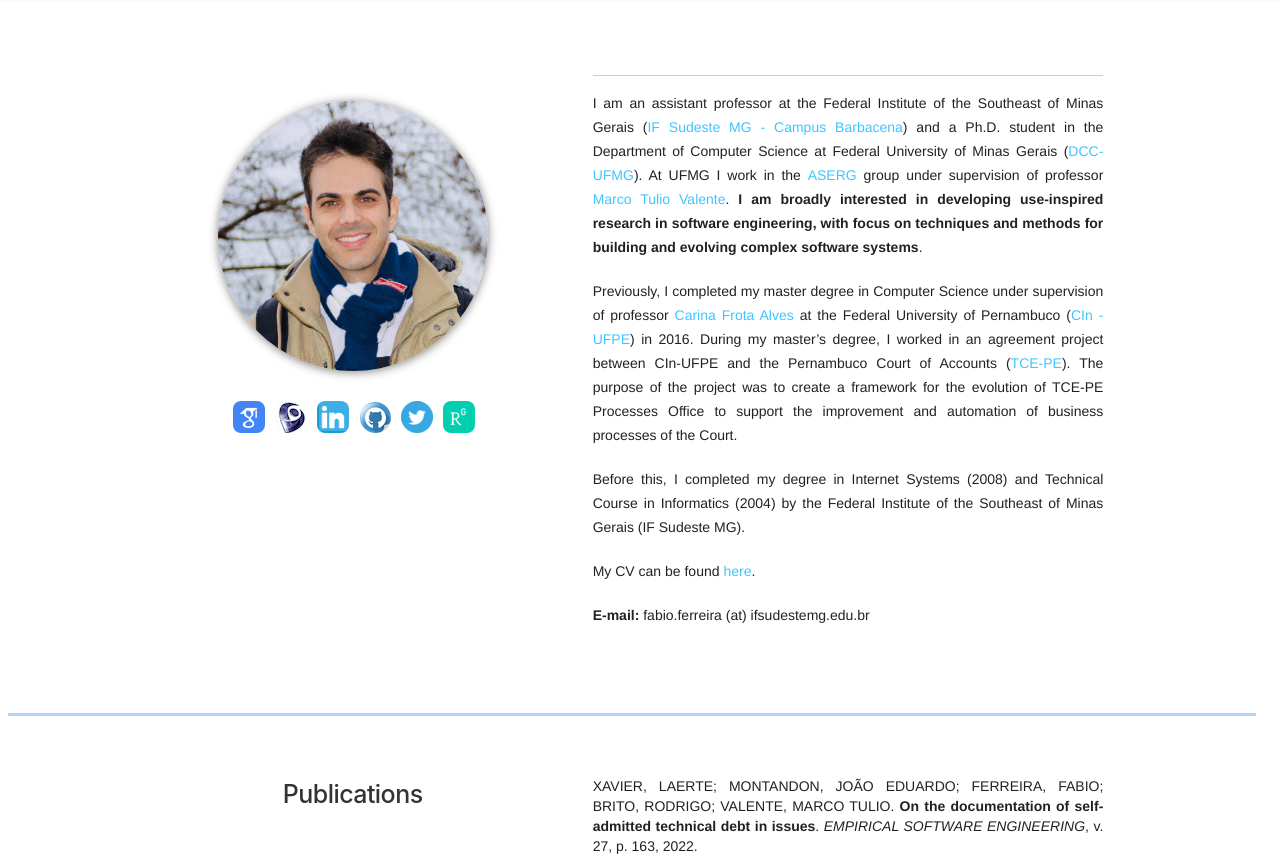
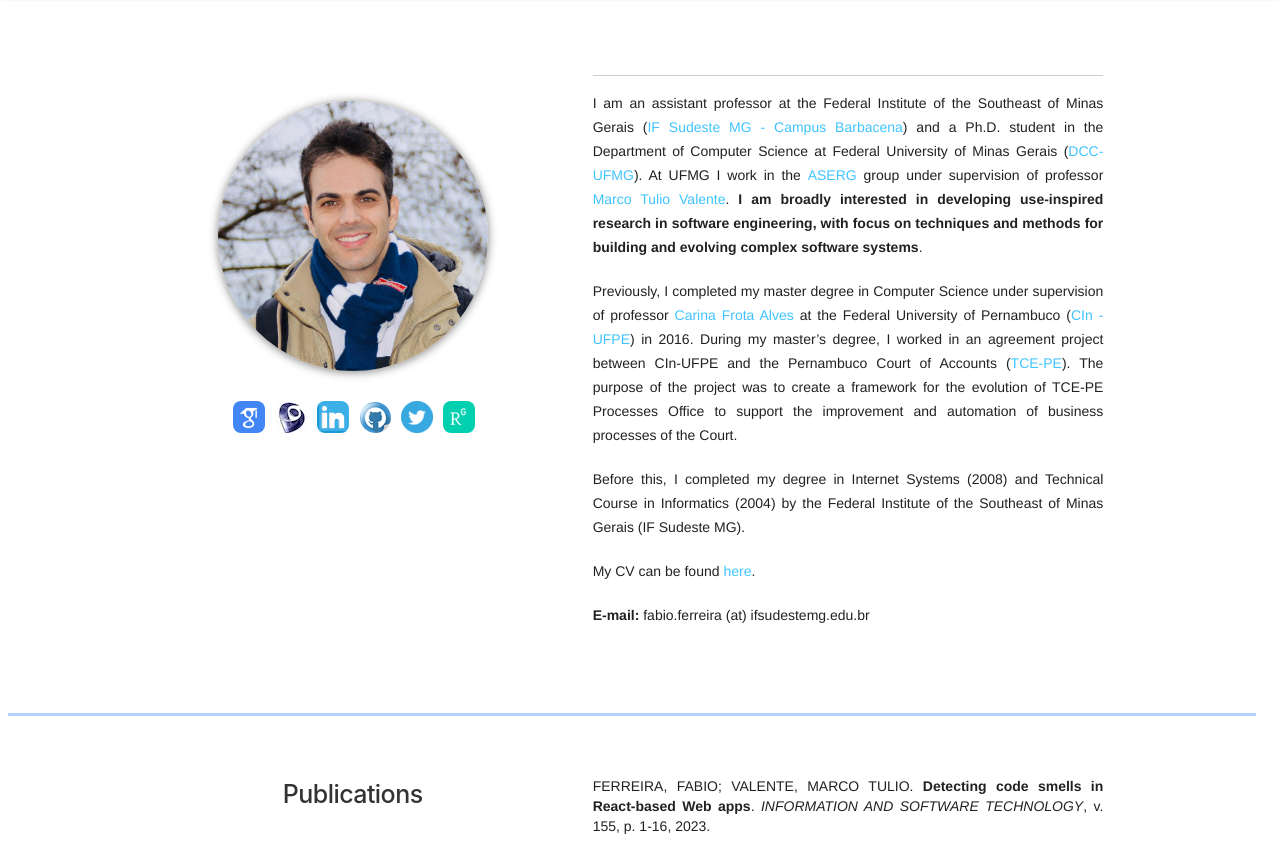
Before and after one commit to fabiosferreira/fabiosferreira.github.io, a plain HTML site: page index.html in a window 1280 px wide. Shown: the part 67-928 px from the top of the page. Drawn offline with Linux system fonts and the light colour scheme.

Commit message:
Add publication

```diff
--- a/index.html
+++ b/index.html
@@ -126,6 +126,9 @@
 					</div>
 
 					<div class="publications mdl-cell--5-col mdl-cell--7-col-tablet mdl-cell--4-col-phone">
+						<div class="publication wow fadeInUp" data-wow-iteration="1">
+						FERREIRA, FABIO; VALENTE, MARCO TULIO. <b> Detecting code smells in React-based Web apps</b>. <i>INFORMATION AND SOFTWARE TECHNOLOGY</i>, v. 155, p. 1-16, 2023.
+						</div>
 						<div class="publication wow fadeInUp" data-wow-iteration="1">
 						XAVIER, LAERTE; MONTANDON, JOÃO EDUARDO; FERREIRA, FABIO; BRITO, RODRIGO; VALENTE, MARCO TULIO. <b>On the documentation of self-admitted technical debt in issues</b>. <i> EMPIRICAL SOFTWARE ENGINEERING</i>, v. 27, p. 163, 2022.
 						</div>
```
